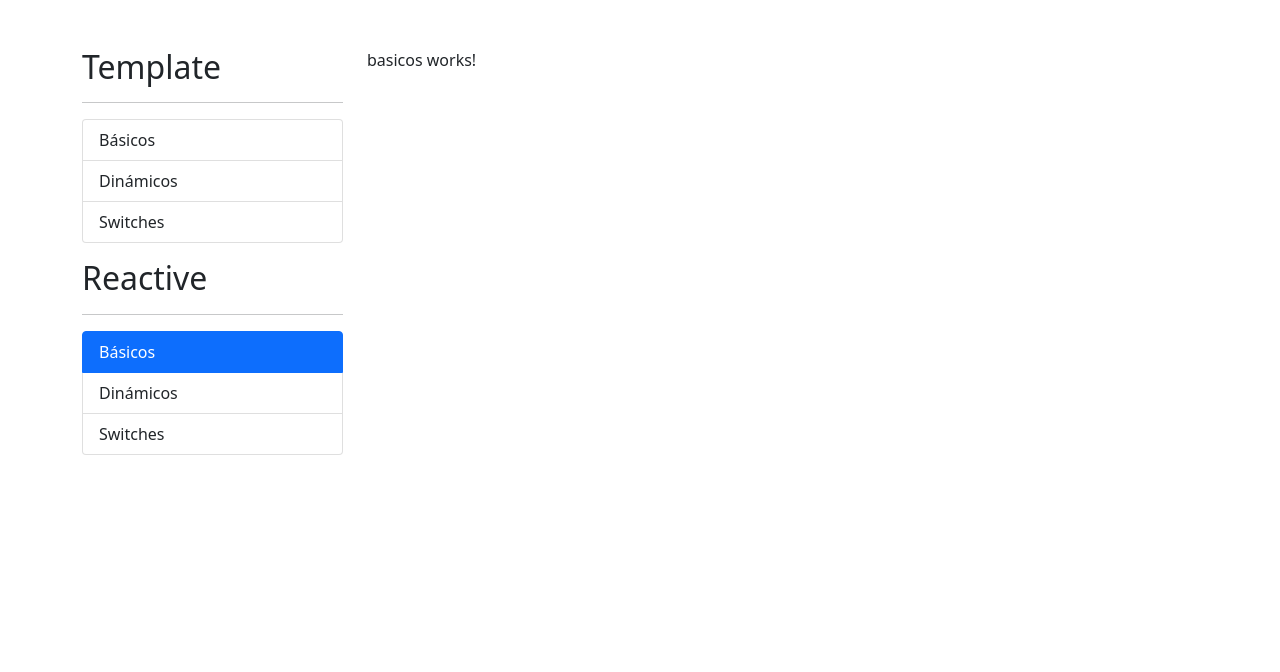
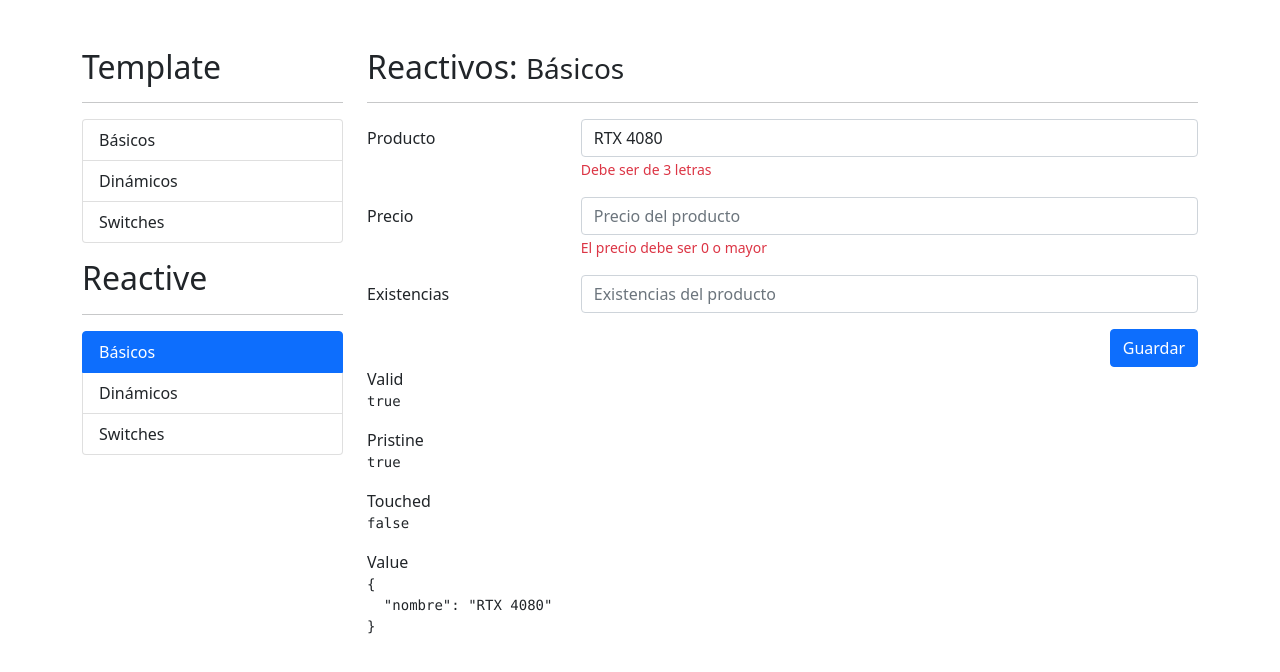
Before and after one commit to MiguelGonzalezAlvarez/Web-Formularios, an Angular app: page /reactive/basicos in a window 1280 px wide. Shown: the top 672 px of the page. Built offline with nearby package versions, Linux system fonts and the light colour scheme.

Commit message:
feat: create first reactive form

```diff
--- a/src/app/reactive/basicos/basicos.component.html
+++ b/src/app/reactive/basicos/basicos.component.html
@@ -1 +1,63 @@
-<p>basicos works!</p>
+<h2>Reactivos: <small>Básicos</small></h2>
+<hr>
+
+<div class="row">
+    <div class="col">
+        <form [formGroup]="miFormulario" autocomplete="off">
+            <!-- Nombre del producto -->
+            <div class="row mb-3">
+                <label class="col-form-label col-sm-3 ">Producto</label>
+                <div class="col-sm-9">
+                    <input class="form-control" type="text" formControlName="nombre" placeholder="Nombre del producto">
+                    <span class="form-text text-danger">
+                        Debe ser de 3 letras
+                    </span>
+                </div>
+            </div>
+
+            <!-- Precio del producto -->
+            <div class="row mb-3">
+                <label class="col-form-label col-sm-3 ">Precio</label>
+                <div class="col-sm-9">
+                    <input class="form-control" type="number" placeholder="Precio del producto">
+                    <span class="form-text text-danger">
+                        El precio debe ser 0 o mayor
+                    </span>
+                </div>
+            </div>
+
+            <!-- Existencias del producto -->
+            <div class="row mb-3">
+                <label class="col-form-label col-sm-3 ">Existencias</label>
+                <div class="col-sm-9">
+                    <input class="form-control" type="number" placeholder="Existencias del producto">
+                </div>
+            </div>
+
+            <!-- Botonera del formulario -->
+            <div class="row">
+                <div class="col">
+                    <button class="btn btn-primary float-end" type="submit">Guardar</button>
+                </div>
+            </div>
+
+        </form>
+    </div>
+</div>
+
+<div class="row">
+    <div class="col">
+        <span>Valid</span>
+        <pre>{{ miFormulario.valid }}</pre>
+
+        <span>Pristine</span>
+        <pre>{{ miFormulario.pristine }}</pre>
+
+        <span>Touched</span>
+        <pre>{{ miFormulario.touched }}</pre>
+
+        <span>Value</span>
+        <pre>{{ miFormulario.value | json }}</pre>
+
+    </div>
+</div>
--- a/src/app/reactive/basicos/basicos.component.ts
+++ b/src/app/reactive/basicos/basicos.component.ts
@@ -1,4 +1,5 @@
 import { Component, OnInit } from '@angular/core';
+import { FormControl, FormGroup } from '@angular/forms';
 
 @Component({
   selector: 'app-basicos',
@@ -8,6 +9,10 @@ import { Component, OnInit } from '@angular/core';
 })
 export class BasicosComponent implements OnInit {
 
+  miFormulario: FormGroup = new FormGroup({
+    'nombre': new FormControl('RTX 4080')
+  });
+
   constructor() { }
 
   ngOnInit(): void {
--- a/src/app/reactive/dinamicos/dinamicos.component.html
+++ b/src/app/reactive/dinamicos/dinamicos.component.html
@@ -1 +1,48 @@
-<p>dinamicos works!</p>
+<h2>Reactivos: <small>Dinámicos</small></h2>
+<hr>
+
+<form>
+    <!-- Nombre -->
+    <div class="row mb-3">
+        <label class="col-sm-3 col-form-label">Nombre</label>
+        <div class="col-sm-9">
+            <input class="form-control" placeholder="Nombre de la persona">
+            <span class="form-text text-danger">
+                Este campo es obligatorio
+            </span>
+        </div>
+    </div>
+
+    <!-- Agregar Favorito -->
+    <div class="row mb-3">
+        <label class="col-sm-3 col-form-label">Agregar</label>
+        <div class="col-sm-9">
+            <div class="input-group">
+                <input class="form-control" placeholder="Agregar favorito">
+                <button class="btn btn-outline-primary" type="button">Agregar</button>
+            </div>
+        </div>
+    </div>
+
+    <!-- Lista de juegos favoritos -->
+    <div class="row mb-3">
+        <label class="col-sm-3 col-form-label">Favoritos</label>
+        <div class="col-sm-9">
+            <!-- <div class="input-group mb-1" *ngFor="let favorito of persona.favoritos;let i = index">
+                <input class="form-control">
+                <button class="btn btn-outline-danger" type="button">Eliminar</button>
+            </div> -->
+        </div>
+    </div>
+
+    <!-- Botonera del formulario -->
+    <div class="row">
+        <div class="col">
+            <button class="btn btn-primary float-end" type="submit">Guardar</button>
+        </div>
+    </div>
+</form>
+
+<!--
+<span>Persona</span>
+<pre>{{ persona | json}}</pre> -->
--- a/src/app/reactive/reactive.module.ts
+++ b/src/app/reactive/reactive.module.ts
@@ -1,10 +1,14 @@
 import { NgModule } from '@angular/core';
 import { CommonModule } from '@angular/common';
+import { ReactiveFormsModule } from '@angular/forms';
 
 import { ReactiveRoutingModule } from './reactive-routing.module';
 import { BasicosComponent } from './basicos/basicos.component';
 import { DinamicosComponent } from './dinamicos/dinamicos.component';
 import { SwitchesComponent } from './switches/switches.component';
+
+
+
 
 
 @NgModule({
@@ -15,6 +19,7 @@ import { SwitchesComponent } from './switches/switches.component';
   ],
   imports: [
     CommonModule,
+    ReactiveFormsModule,
     ReactiveRoutingModule
   ]
 })
--- a/src/app/reactive/switches/switches.component.html
+++ b/src/app/reactive/switches/switches.component.html
@@ -1 +1,55 @@
-<p>switches works!</p>
+<h2>Reactivos: <small>Switches</small></h2>
+<hr>
+
+<form>
+    <!-- Radios -->
+    <div class="row mb-3">
+        <label classs="col-sm-3 col-form-label">Género</label>
+        <div class="col-sm-9">
+            <div class="form-check">
+                <input class="form-check-input" type="radio" value="M" name="flexRadioDefault" id="radioMasculino">
+                <label class="form-check-label" for="radioMasculino">Masculino</label>
+            </div>
+            <div class="form-check">
+                <input class="form-check-input" type="radio" value="F" name="flexRadioDefault" id="radioFemenino">
+                <label class="form-check-label" for="radioFemenino">Femenino</label>
+            </div>
+        </div>
+    </div>
+
+    <!-- Switches -->
+    <div class="row mb-3">
+        <label classs="col-sm-3 col-form-label">Notificaciones</label>
+        <div class="col-sm-9">
+            <div class="form-check form-switch mt-2">
+                <input class="form-check-input" type="checkbox" role="switch" id="flexSwitchCheckDefault">
+                <label class="form-check-label" for="flexSwitchCheckDefault">Quiero recibir notificaciones</label>
+            </div>
+        </div>
+    </div>
+
+    <!-- Terminos y condiciones -->
+    <div class="row mb-3">
+        <label classs="col-sm-3 col-form-label"></label>
+        <div class="col-sm-9">
+            <div class="form-check">
+                <input class="form-check-input" type="checkbox" value="" id="flexCheckDefault">
+                <label class="form-check-label" for="flexCheckDefault">Términos y condiciones</label>
+            </div>
+        </div>
+    </div>
+
+    <!-- Botonera del formulario -->
+    <div class="row">
+        <div class="col">
+            <button class="btn btn-primary float-end">Guardar</button>
+        </div>
+    </div>
+
+</form>
+
+<!-- <h5>Valor del formulario</h5>
+<pre>{{ miFormulario.value | json }}</pre>
+
+<h5>Términos y Condiciones</h5>
+<pre>{{ miFormulario.controls?.terminosCondiciones?.errors | json }}</pre> -->
--- a/src/app/template/basicos/basicos.component.html
+++ b/src/app/template/basicos/basicos.component.html
@@ -1,4 +1,4 @@
-<h2>Template Basicos</h2>
+<h2>Template: <small>Básicos</small></h2>
 <hr>
 
 <div class="row">
@@ -8,8 +8,8 @@
             <div class="row mb-3">
                 <label class="col-form-label col-sm-3 ">Producto</label>
                 <div class="col-sm-9">
-                    <input [(ngModel)]="initForm.producto" required class="form-control" type="text" placeholder="Nombre del producto"
-                        minlength="3" name="producto">
+                    <input [(ngModel)]="initForm.producto" required class="form-control" type="text"
+                        placeholder="Nombre del producto" minlength="3" name="producto">
                     <span class="form-text text-danger" *ngIf="nombreValido()">
                         Debe ser de 3 letras
                     </span>
@@ -20,7 +20,8 @@
             <div class="row mb-3">
                 <label class="col-form-label col-sm-3 ">Precio</label>
                 <div class="col-sm-9">
-                    <input [(ngModel)]="initForm.precio" required class="form-control" type="number" placeholder="Precio del producto" name="precio" min="0">
+                    <input [(ngModel)]="initForm.precio" required class="form-control" type="number"
+                        placeholder="Precio del producto" name="precio" min="0">
                     <span class="form-text text-danger" *ngIf="precioValido()">
                         El precio debe ser 0 o mayor
                     </span>
@@ -31,14 +32,16 @@
             <div class="row mb-3">
                 <label class="col-form-label col-sm-3 ">Existencias</label>
                 <div class="col-sm-9">
-                    <input [(ngModel)]="initForm.existencias" customMin required class="form-control" type="number" placeholder="Existencias del producto"
-                        name="existencias" [minimo]="0">
+                    <input [(ngModel)]="initForm.existencias" customMin required class="form-control" type="number"
+                        placeholder="Existencias del producto" name="existencias" [minimo]="0">
                 </div>
             </div>
 
+            <!-- Botonera del formulario -->
             <div class="row">
                 <div class="col">
-                    <button class="btn btn-primary float-end" type="submit" [disabled]="miFormulario.invalid">Guardar</button>
+                    <button class="btn btn-primary float-end" type="submit"
+                        [disabled]="miFormulario.invalid">Guardar</button>
                 </div>
             </div>
 
--- a/src/app/template/dinamicos/dinamicos.component.html
+++ b/src/app/template/dinamicos/dinamicos.component.html
@@ -20,7 +20,8 @@
         <label class="col-sm-3 col-form-label">Agregar</label>
         <div class="col-sm-9">
             <div class="input-group">
-                <input [(ngModel)]="nuevoFavorito" class="form-control" placeholder="Agregar favorito" name="nuevoFavorito">
+                <input [(ngModel)]="nuevoFavorito" class="form-control" placeholder="Agregar favorito"
+                    name="nuevoFavorito">
                 <button (click)="agregarFavorito()" class="btn btn-outline-primary" type="button">Agregar</button>
             </div>
         </div>
@@ -37,8 +38,9 @@
         </div>
     </div>
 
+    <!-- Botonera del formulario -->
     <div class="row">
-        <div class="col-sm-9">
+        <div class="col">
             <button class="btn btn-primary float-end" type="submit" [disabled]="miFormulario.invalid">Guardar</button>
         </div>
     </div>
--- a/src/app/template/switches/switches.component.html
+++ b/src/app/template/switches/switches.component.html
@@ -1,4 +1,4 @@
-<h2>Template: Switches</h2>
+<h2>Template: <small>Switches</small></h2>
 <hr>
 
 <form #miFormulario="ngForm">
@@ -43,7 +43,7 @@
         </div>
     </div>
 
-    <!-- Boton submit -->
+    <!-- Botonera del formulario -->
     <div class="row">
         <div class="col">
             <button class="btn btn-primary float-end" [disabled]="miFormulario.invalid">Guardar</button>
```
